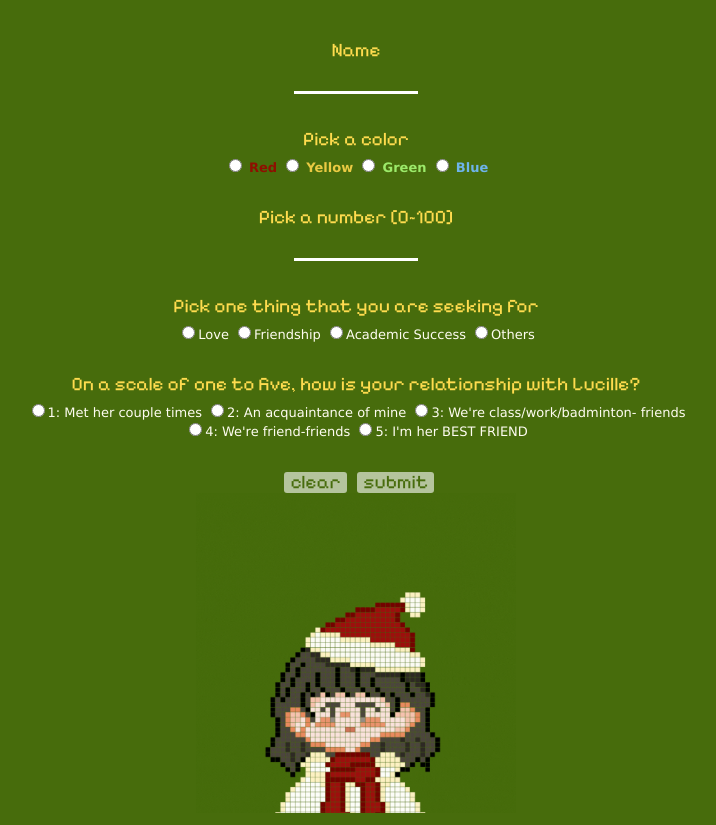
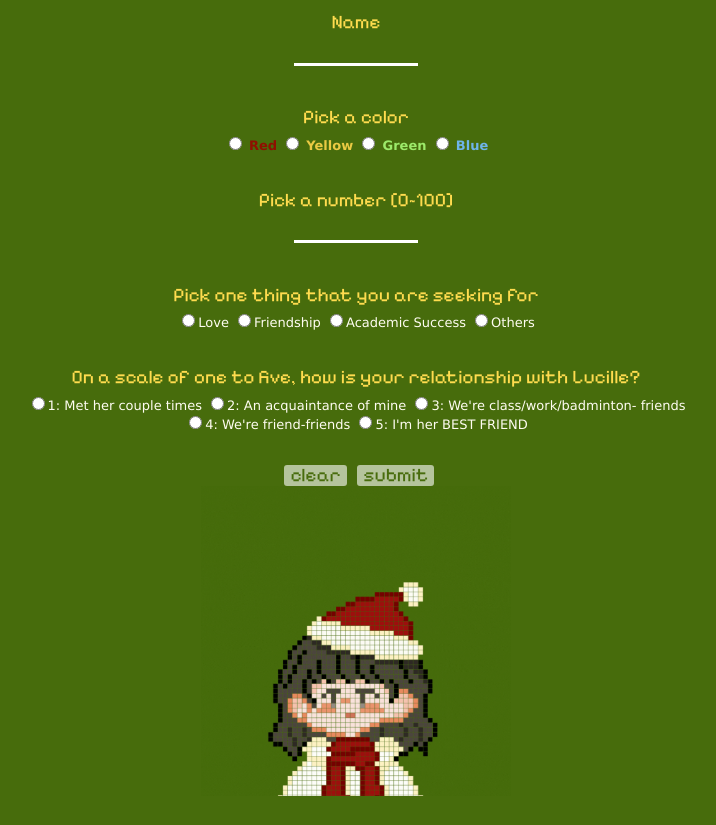
Before and after one commit to LucilleZhu13/x-mas, a plain HTML site: page index.html in a window 1280 px wide. Shown: the whole page, without its empty margins (284-1000 px from the left). After the commit the page ends 800 px from the top, so only its background shows below. Drawn offline with Linux system fonts and the light colour scheme.

Commit message:
update css

```diff
--- a/aa_style.css
+++ b/aa_style.css
@@ -13,11 +13,16 @@
 }
 
 body {
+    position: fixed;
+    bottom: 0%;
+    margin: 0 auto;
+    width: 100%;
     display: flex;
     align-items: center;
     justify-content: center;
     background-color: rgb(71, 108, 12);
 }
+
 
 p {
     color: rgb(255, 220, 79);
@@ -25,7 +30,7 @@ p {
     font-size: larger;
     font-stretch: semi-expanded;
     margin-bottom: 1%;
-    margin-top: 5%;
+    margin-top: 5.8%;
 }
 
 form {
@@ -48,6 +53,7 @@ textarea {
     font-size: large;
     height: 20px;
     width: 120px;
+    text-align: center;
 }
 
 #red {
--- a/index.html
+++ b/index.html
@@ -62,7 +62,7 @@
         </div>
 
 
-        <img src="images/lucille.gif" height="320px" style="align-self: center;"/>
+        <img class="hatgif" src="images/lucille.gif" height="310px" style="align-self: center;"/>
 
     </div>
 
```
